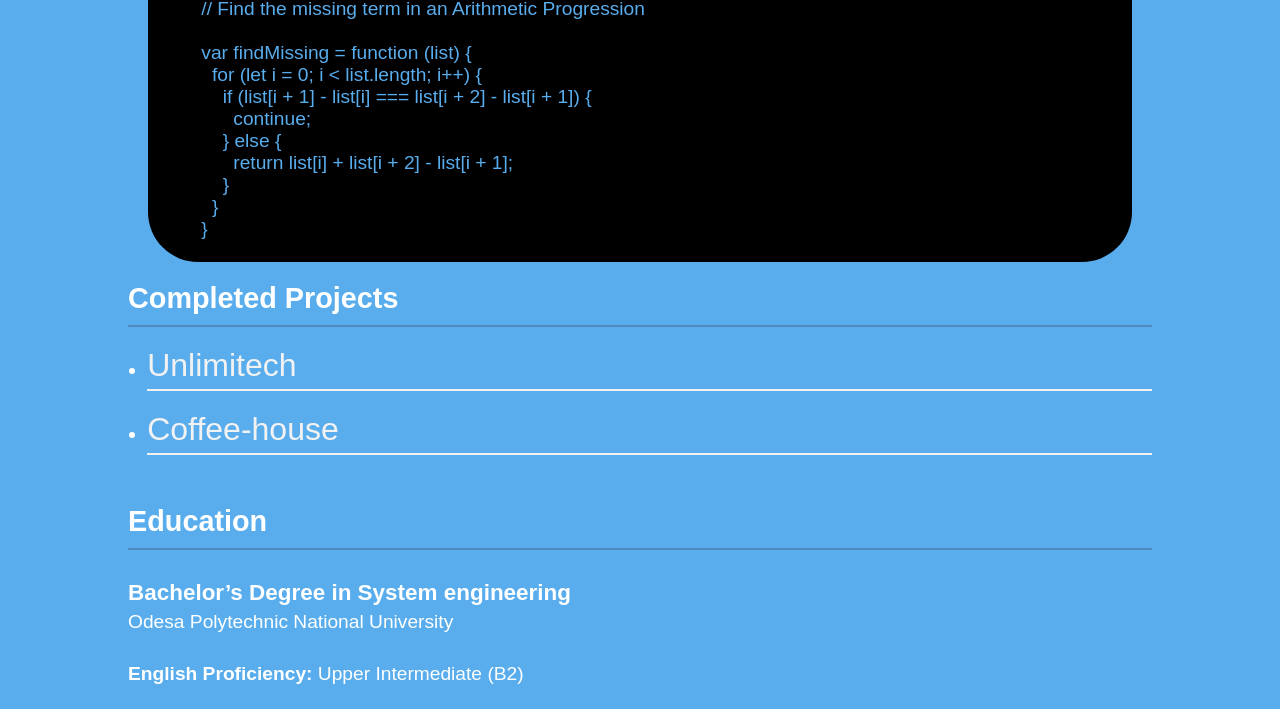
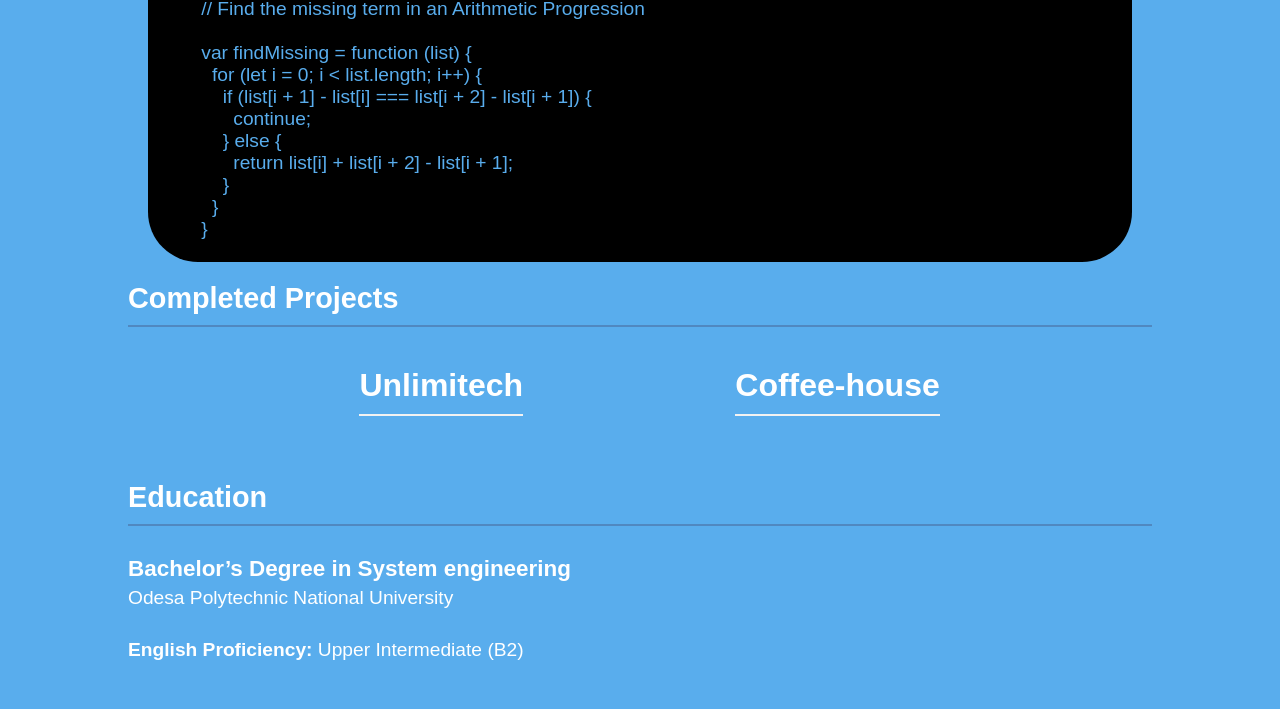
Before and after one commit to Ola793/rsschool-cv, a plain HTML site: page index.html in a window 1280 px wide. Shown: the part 927-1636 px from the top of the page. Drawn offline with Linux system fonts and the light colour scheme.

Commit message:
refactor: projects list

```diff
--- a/style.scss
+++ b/style.scss
@@ -119,18 +119,21 @@ main {
     margin-bottom: 50px;
 
     .projects-list {
+      display: flex;
+      justify-content: space-evenly;
       margin-left: 1em;
 
       .projects-list-item {
         margin: 15px 0;
-        padding: 5px 0;
+        padding: 10px 0;
         border-bottom: 2px solid darken($base-color, 5%);
-      }
+        list-style: none;
 
-      a {
-        @extend %a-style;
-        font-size: 2rem;
-        color: darken($base-color, 5%);
+        .projects-list-link {
+          @extend %a-style;
+          font-size: 2rem;
+          font-weight: 900;
+        }
       }
     }
   }
@@ -160,7 +163,6 @@ footer {
     padding: 10px;
     text-align: center;
 
-
     p {
       align-self: center;
 
```
Also changed, not shown: index.html (indentation only), style.css, 1 other file.
